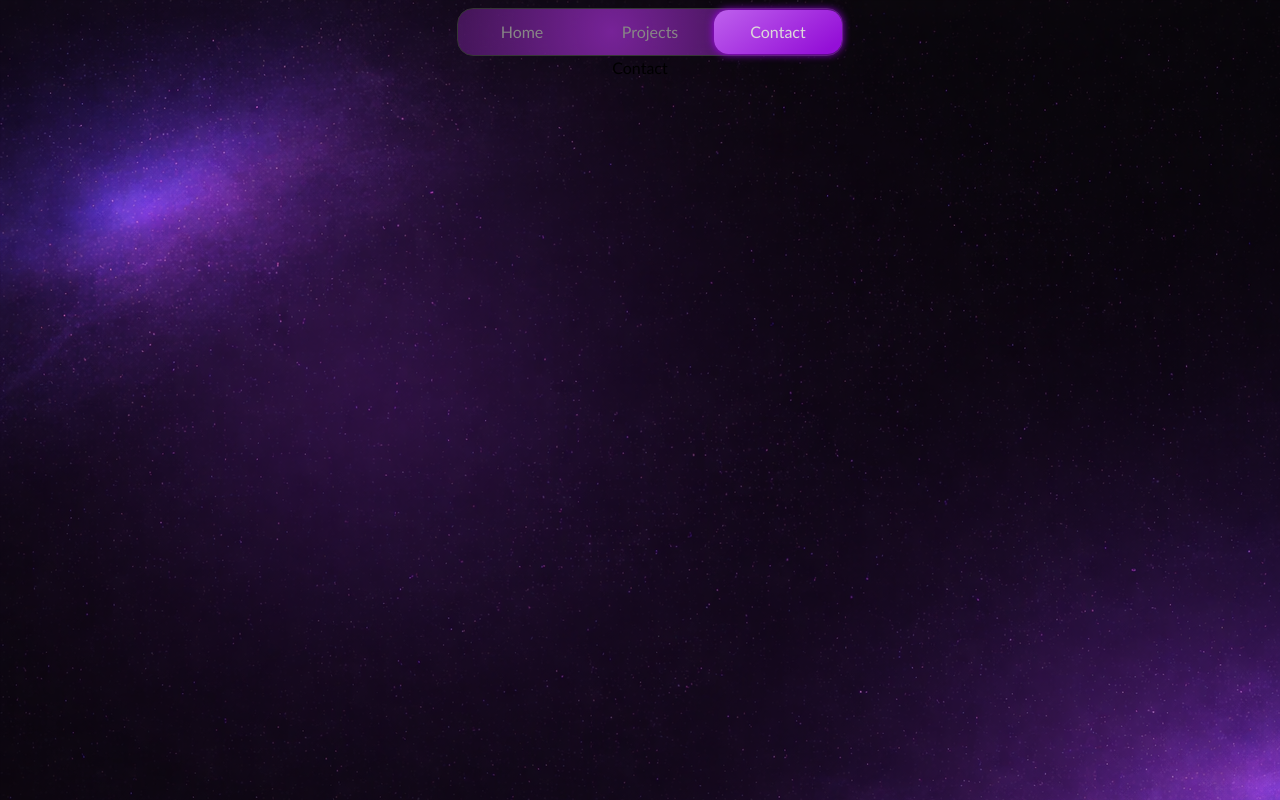
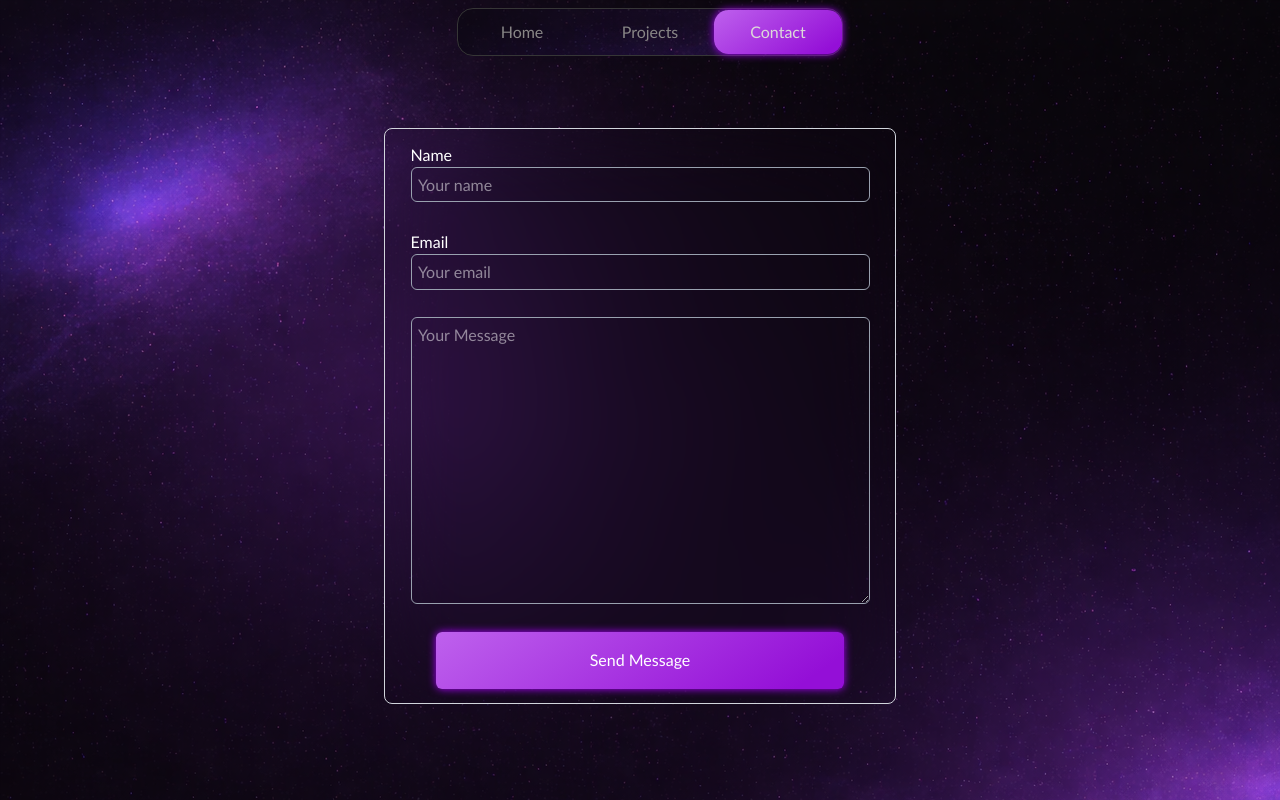
Before and after one commit to Rishikesh2704/Portfolio, a Next.js app: page /contact in a window 1280 px wide. Built offline with nearby package versions, Linux system fonts and the light colour scheme.

Commit message:
created contact page

```diff
--- a/app/contact/page.tsx
+++ b/app/contact/page.tsx
@@ -1,7 +1,53 @@
+"use client";
+import { useState } from "react";
+
 export default function page() {
+  const [name, SetName] = useState<string>("");
+  const [email, SetEmail] = useState<string>("");
+  const [Message, SetMessage] = useState<string>("");
+  const handleSubmit = (e) => {
+    console.log();
+  };
   return (
-    <div>
-     Contact
-    </div>
-  )
+    <section className="text-white h-[90vh] w-screen flex items-center justify-center">
+      <form
+        onSubmit={(e) => handleSubmit}
+        className="h-[80%] w-[40%] flex flex-col justify-around items-center  bg-[rgba(0, 0, 0, 0.1)] backdrop-blur-2xl rounded-lg border-1 border-gray-300"
+      >
+        <div className="w-[90%] h-fit flex flex-col items-start">
+          <label htmlFor="Name">Name</label>
+          <input
+            type="text"
+            id="name"
+            placeholder="Your name"
+            onChange={(e) => SetName(e.target.value)}
+            className="w-full border-1 border-gray-400 rounded-md p-[0.3rem_0.4rem]"
+          />
+        </div>
+
+        <div className="w-[90%] h-fit flex flex-col items-start">
+          <label htmlFor="email">Email</label>
+          <input
+            type="email"
+            id="email"
+            placeholder="Your email"
+            onChange={(e) => SetEmail(e.target.value)}
+            className="w-full border-1 border-gray-400 rounded-md p-[0.3rem_0.4rem]"
+          />
+        </div>
+
+        <textarea
+          onChange={(e) => SetMessage(e.target.value)}
+          placeholder="Your Message"
+          className="h-[50%] w-[90%]  border-1 border-gray-400 rounded-md p-[0.3rem_0.4rem]"
+        ></textarea>
+        <button
+          type="submit"
+          className="SendMsgBtn w-[80%] h-[10%] rounded-md "
+        >
+          Send Message
+        </button>
+      </form>
+    </section>
+  );
 }
--- a/app/globals.css
+++ b/app/globals.css
@@ -21,11 +21,12 @@ body {
 .navbar {
   backdrop-filter: blur(15px);
   border: 1px solid #363636;
-  background: radial-gradient(
+  background-image: url("/public/BackgroundImg.png");
+  /* background: radial-gradient(
     600px circle at 40% ,
     rgb(119, 35, 152),
     transparent 50%
-  );
+  ); */
 }
 
 .CardBg {
@@ -45,40 +46,6 @@ body {
   -webkit-text-fill-color: transparent;
 }
 
-.Circle-1 {
-  height: 17rem;
-  width: 17rem;
-  position: absolute;
-  top: 10rem;
-  left: 20rem;
-  border-radius: 50%;
-  font-size: 18px;
-  background: linear-gradient(135deg, #a85cff, #b82bff, #aa00ff);
-  filter: blur(120px);
-  opacity: 0.6;
-  box-shadow:
-    0 0 20px rgba(190, 70, 255, 0.6),
-    0 0 40px rgba(205, 40, 255, 0.5),
-    0 0 80px rgba(187, 0, 255, 0.4);
-}
-
-.Circle-2 {
-  height: 17rem;
-  width: 17rem;
-  position: absolute;
-  bottom: 5rem;
-  right: 20rem;
-  border-radius: 50%;
-  font-size: 18px;
-  background: linear-gradient(135deg, #a85cff, #b82bff, #aa00ff);
-  filter: blur(120px);
-  opacity: 0.6;
-  box-shadow:
-    0 0 20px rgba(190, 70, 255, 0.6),
-    0 0 40px rgba(205, 40, 255, 0.5),
-    0 0 80px rgba(187, 0, 255, 0.4);
-}
-
 /* Navbar tab highlighter animation*/
 
 .Highlighter {
@@ -88,7 +55,6 @@ body {
   bottom: 0;
   height: 96%;
   width: calc(100% / 3);
-  background-color: rgb(222, 220, 220);
   border-radius: 0.9rem;
   transform: translateX(var(--pos, 0%));
   transition: transform 0.2s ease-in-out;
@@ -121,3 +87,10 @@ body {
   background: linear-gradient(145deg, #6bb9d5, #05f5ed 75%);
   -webkit-background-clip: text;
 }
+
+/* Contact */
+
+.SendMsgBtn {
+  background: linear-gradient(145deg, #be61ed, #940fd7 90%);
+  box-shadow: 0 0 8px #aa00ff;
+}
--- a/app/projects/page.tsx
+++ b/app/projects/page.tsx
@@ -39,7 +39,7 @@ export default function page() {
       {Projects.map((project) => (
         <div
           key={project.id}
-          className="group h-[18rem] w-[30rem] relative bg-black col-start-1  rounded-lg flex items-center justify-center cursor-pointer hover:-translate-y-4 duration-300 hover:shadow-[0px_0px_18px_#c581e7] hover:scale-105 "
+          className="group h-[17rem] w-[30rem] relative bg-black col-start-1  rounded-lg flex items-center justify-center cursor-pointer hover:-translate-y-4 duration-300 hover:shadow-[0px_0px_18px_#c581e7] hover:scale-105 "
           onMouseOver={(e) =>
             e.currentTarget.style.setProperty("--glow", "30px")
           }
```
